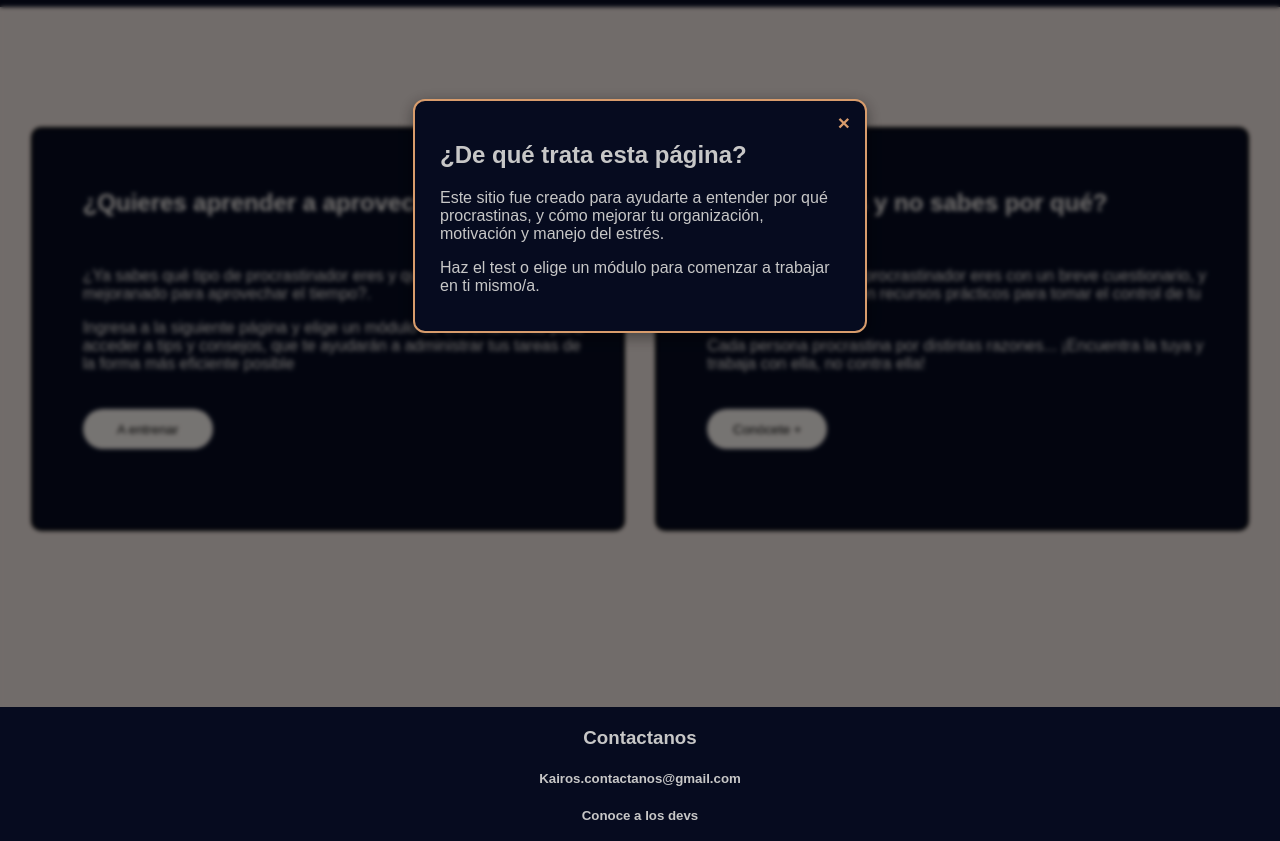
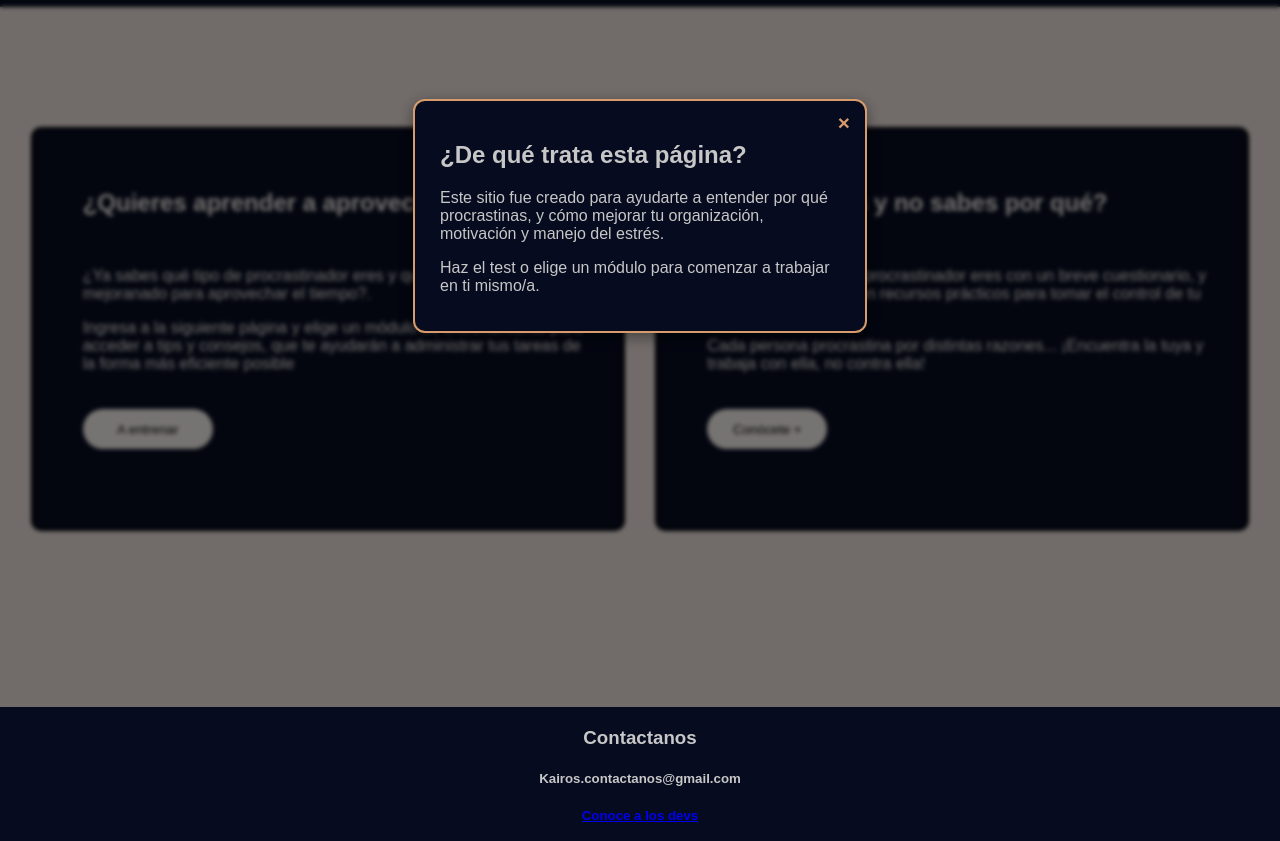
Before and after one commit to WebKairos/WebKairos.github.io, a plain HTML site: page inicio.html in a window 1280 px wide. Shown: the part 93-934 px from the top of the page. Drawn offline with Linux system fonts and the light colour scheme.

Commit message:
Actualizando link a pagina nosotros en inicio

```diff
--- a/inicio.html
+++ b/inicio.html
@@ -41,7 +41,7 @@
         <div class="contactos">
             <h3>Contactanos</h3>
             <h5>Kairos.contactanos@gmail.com</h5>
-            <h5>Conoce a los devs</h5>
+            <h5><a href="nosotros.html"> Conoce a los devs </a></h5>
         </div>
 
     </footer>
```
